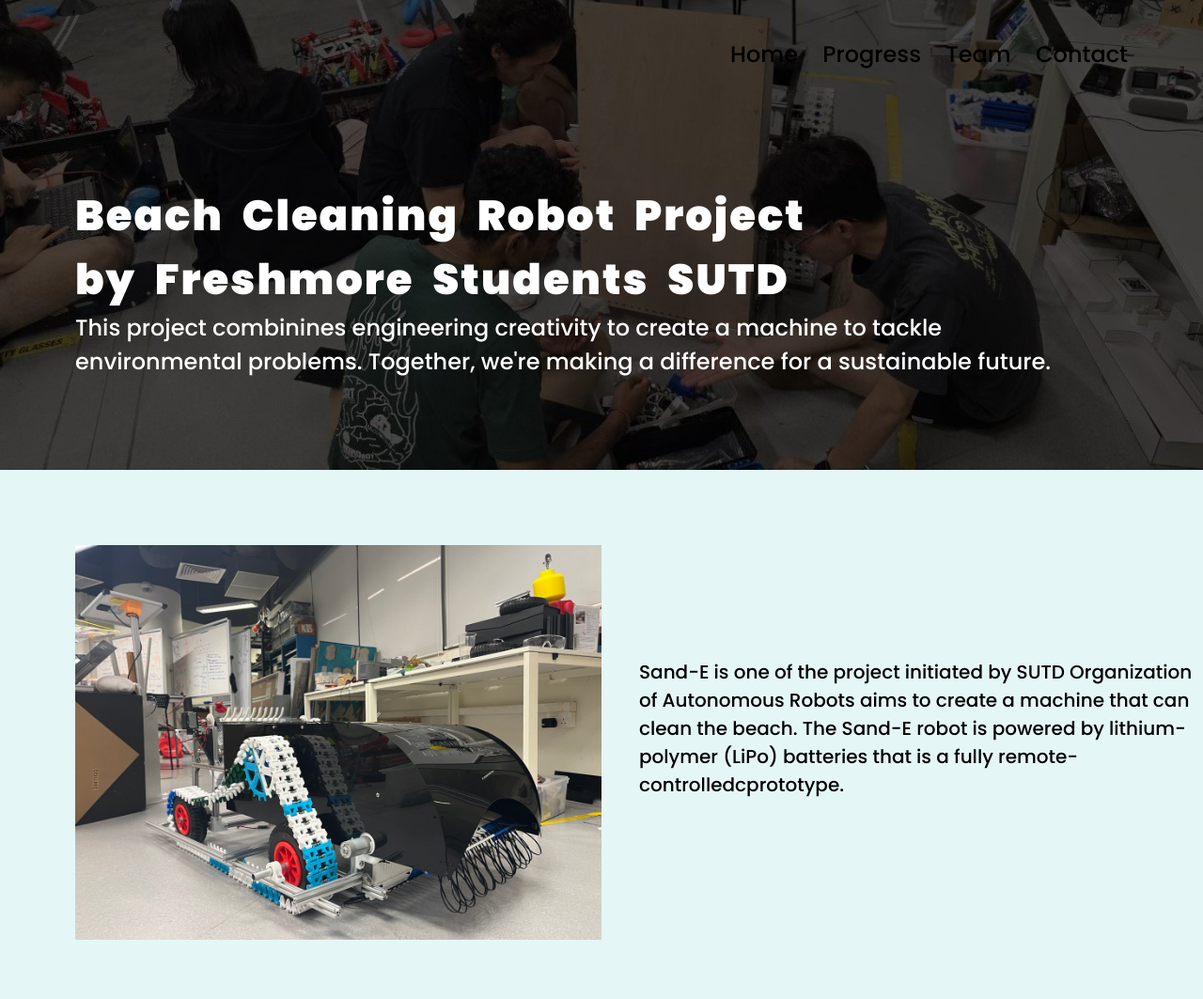
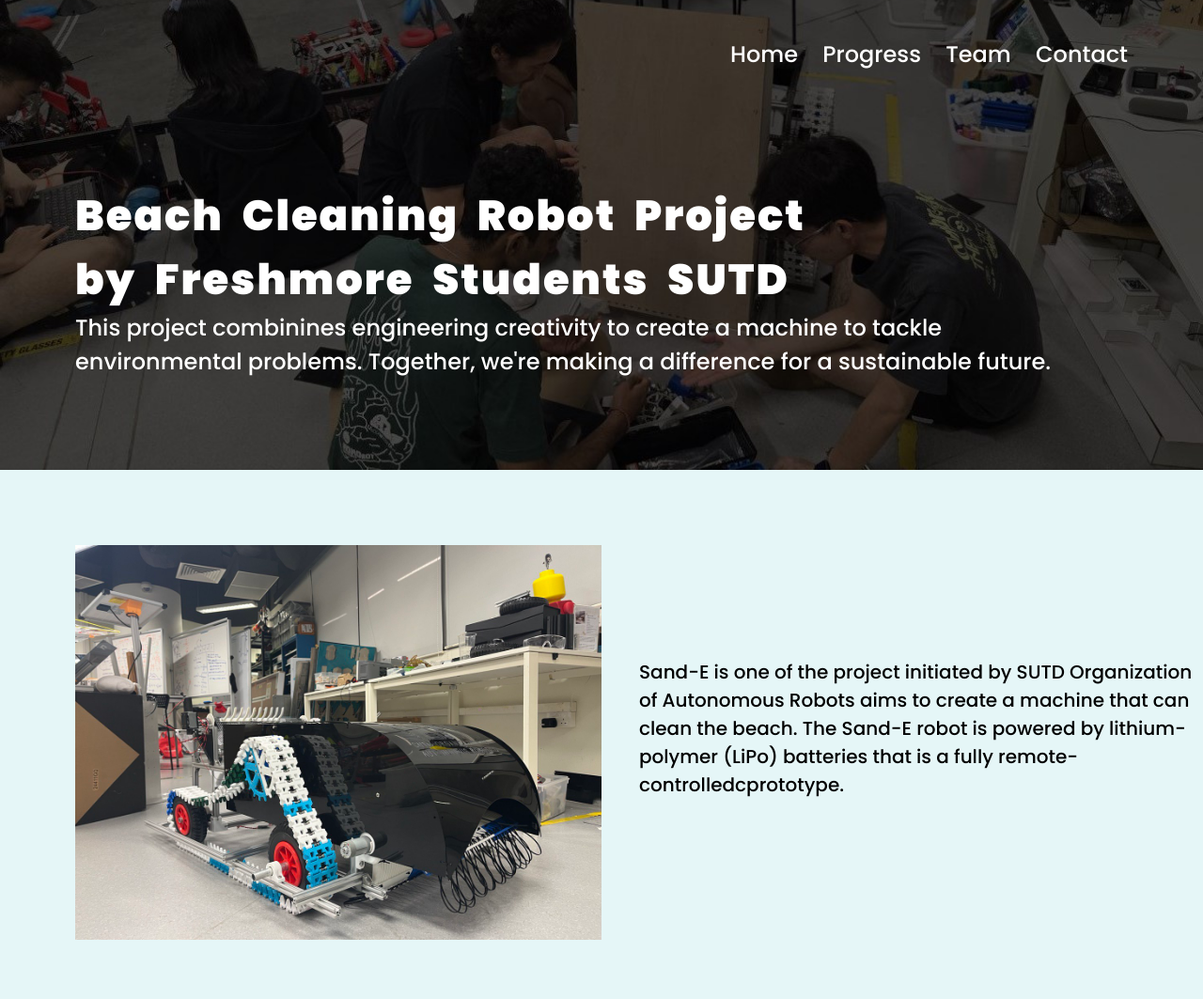
Before and after one commit to odriyy/sande.github.io, a plain HTML site: page index.html in a window 1280 px wide. Shown: the top 1063 px of the page at 94% size. Drawn offline with nearby package versions, Linux system fonts and the light colour scheme; a web font is replaced by a local one.

Commit message:
Update index.html

```diff
--- a/index.html
+++ b/index.html
@@ -14,7 +14,7 @@
 <body>
     <div class="custom-bg">
 
-        <div class ="poppins-medium menu-spacing" style="padding-top: 40px; padding-right:80px ; text-align: right;";>
+        <div class ="poppins-medium menu-spacing" style="padding-top: 40px; padding-right:80px ; text-align: right; color: white;">
            <a href="sandee.html.html"> Home</a>
            <a href="page2.html.html"> Progress</a>
            <a href="page3.html">Team</a>
```
